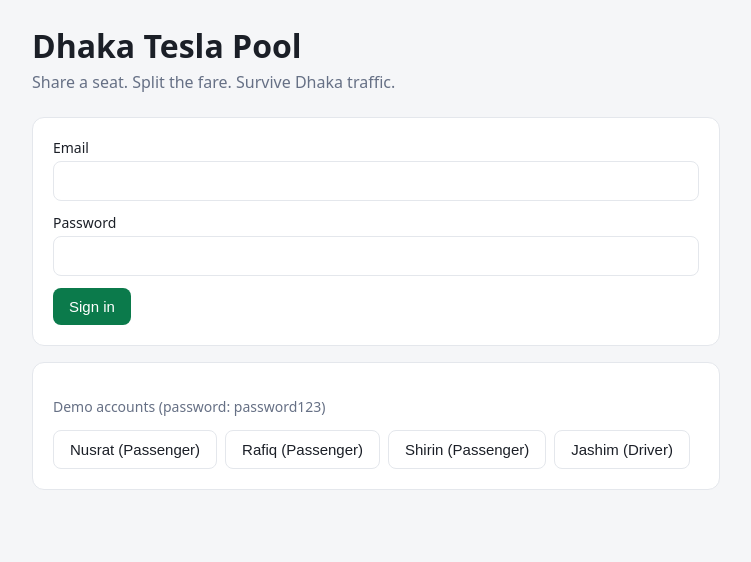
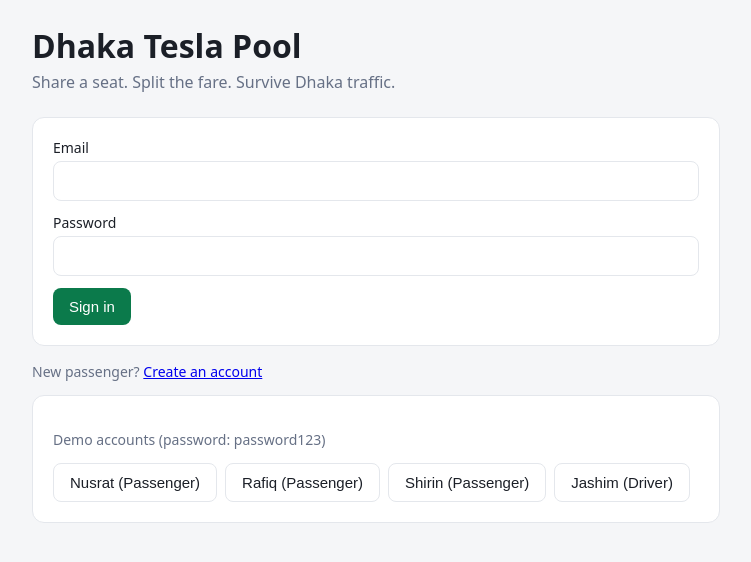
Before and after one commit to EftiarRimon/dhaka-tesla-pool, a Next.js app in the folder frontend/: page /login in a window 1280 px wide. Shown: the top 562 px of the page, without its empty margins (264-1015 px from the left). Built offline with nearby package versions, Linux system fonts and the light colour scheme.

Commit message:
feat(web): link the login page to sign-up

```diff
--- a/frontend/app/login/page.tsx
+++ b/frontend/app/login/page.tsx
@@ -1,6 +1,7 @@
 "use client";
 
 import { FormEvent, useState } from "react";
+import Link from "next/link";
 import { useRouter } from "next/navigation";
 import { useAuth } from "@/lib/auth";
 
@@ -53,6 +54,10 @@
         </button>
       </form>
 
+      <p className="muted">
+        New passenger? <Link href="/signup">Create an account</Link>
+      </p>
+
       <div className="card">
         <p className="muted">Demo accounts (password: password123)</p>
         <div className="row">
```
